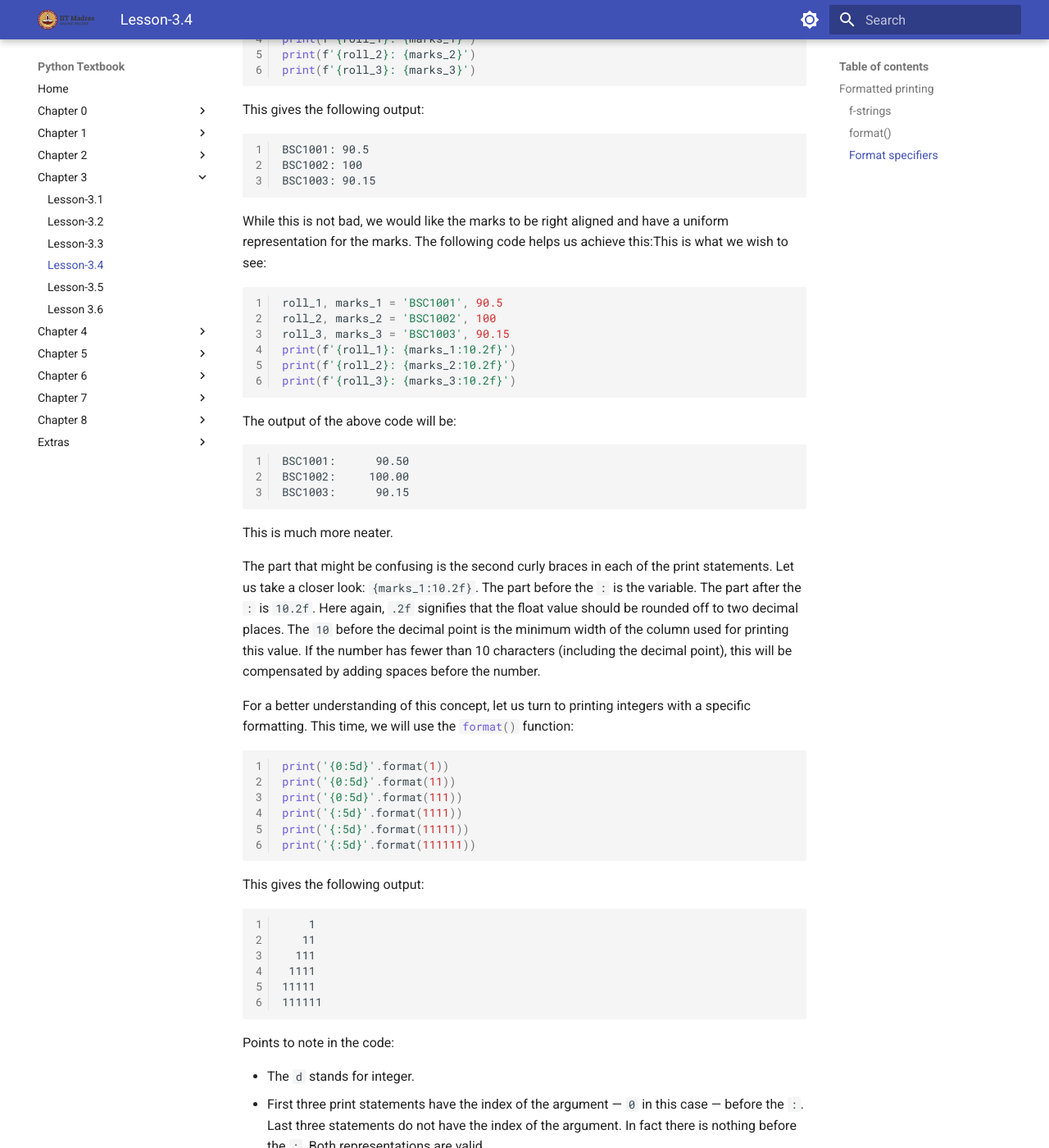
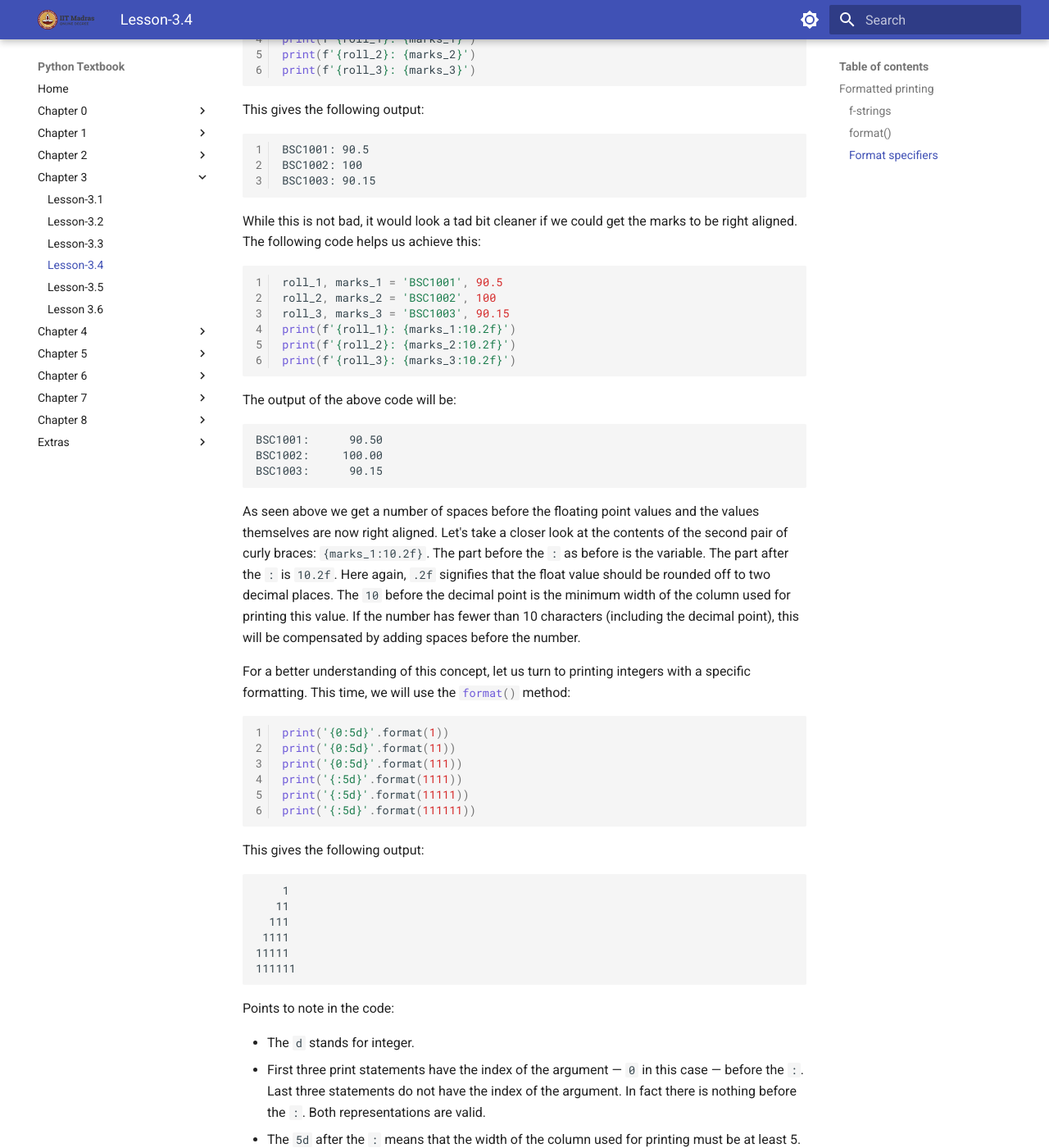
Before and after one commit to bsc-iitm/python-textbook, an MkDocs documentation site: the page built from docs/chapter-3/lesson-3.4.md, in a window 1280 px wide and 1400 px high, scrolled down 4943 px. Shown: the whole window at 82% size. Built offline with MkDocs 1.6.1 and Material for MkDocs 9.7.7, drawn with Linux system fonts in a browser that asks for light colours; some of the changed text lies outside the part shown.

Commit message:
chapter 3 changes done

````diff
--- a/docs/chapter-3/lesson-3.4.md
+++ b/docs/chapter-3/lesson-3.4.md
@@ -88,7 +88,7 @@ for i in range(1, 11):
 
 For an input of 3, this will give the following result:
 
-``` linenums="1"
+```
 Multiplication table for 3
 3 X 1   =    3
 3 X 2   =    6
@@ -106,7 +106,7 @@ The `\t` is a tab character. It has been added before and after the `=`. Remove
 
 Till now we have passed f-strings to the `#!py print()` function. Nothing stops us from using it to define other string variables:
 
-```python
+```python linenums="1"
 name = input()
 qual = input()
 gender = input()
@@ -125,14 +125,14 @@ Try to guess what this code is doing.
 
 Another way to format strings is using a string method called `#!py format()`.
 
-```python
+```python linenums="1"
 name = input()
 print('Hi, {}!'.format(name))
 ```
 
 In the above string, the curly braces will be replaced by the value of the variable `name`.  Another example:
 
-```python
+```python linenums="1"
 l, b = int(input()), int(input())
 print('The length of the rectangle is {} units'.format(l))
 print('The breadth of the rectangle is {} units'.format(b))
@@ -157,7 +157,7 @@ fruit2 = 'banana'
 print('{} and {} are fruits'.format(fruit1, fruit2))
 ```
 
-In this code, the mapping is implicit. The first pair of curly braces is mapped to the first argument and so on. This can be made explicit by specifying which argument a particular curly braces will be mapped to:
+In this code, the mapping is implicit. The first pair of curly braces is mapped to the first argument and so on. This can be made explicit by specifying which argument a particular pair of curly braces will be mapped to:
 
 ```python linenums="1"
 fruit1 = 'apple'
@@ -208,12 +208,12 @@ The value of pi is approximately 3.14
 Let us look at the content inside the curly braces: `{pi_approx:.2f}`. The first part before the `:` is the variable. Nothing new here. The part after `:` is called a format specifier. `.2f` means the following:
 
 - `.`  -  this signifies the decimal point.
-- `2`  -  since this comes after the decimal point, it stipulates that there should be exactly two numbers after the decimal point. In other words, the value (`pi_approx`) should be rounded off to two decimal places.
+- `2`  -  since this comes after the decimal point, it stipulates that there should be exactly two numbers after the decimal point. In other words, the value `pi_approx` should be rounded off to two decimal places.
 - `f`  -  this signifies that we are dealing with a `float` value.
 
 Let us consider a variant of this code:
 
-```python
+```python linenums="1"
 pi_approx = 22 / 7
 print(f'The value of pi is approximately {pi_approx:.3f}')
 ```
@@ -243,7 +243,7 @@ BSC1002: 100
 BSC1003: 90.15
 ```
 
-While this is not bad, we would like the marks to be right aligned and have a uniform representation for the marks. The following code helps us achieve this:This is what we wish to see:
+While this is not bad, it would look a tad bit cleaner if we could get the marks to be right aligned. The following code helps us achieve this:
 
 ```python linenums="1"
 roll_1, marks_1 = 'BSC1001', 90.5
@@ -256,18 +256,16 @@ print(f'{roll_3}: {marks_3:10.2f}')
 
 The output of the above code will be:
 
-``` linenums="1"
+```
 BSC1001:      90.50
 BSC1002:     100.00
 BSC1003:      90.15
 ```
 
-This is much more neater.
 
+As seen above we get a number of spaces before the floating point values and the values themselves are now right aligned. Let's take a closer look at the contents of the second pair of curly braces: `{marks_1:10.2f}`. The part before the `:` as before is the variable. The part after the `:` is `10.2f`. Here again, `.2f` signifies that the float value should be rounded off to two decimal places. The `10` before the decimal point is the minimum width of the column used for printing this value. If the number has fewer than 10 characters (including the decimal point), this will be compensated by adding spaces before the number.
 
-The part that might be confusing is the second curly braces in each of the print statements. Let us take a closer look: `{marks_1:10.2f}`. The part before the `:` is the variable. The part after the `:` is `10.2f`. Here again, `.2f` signifies that the float value should be rounded off to two decimal places. The `10` before the decimal point is the minimum width of the column used for printing this value. If the number has fewer than 10 characters (including the decimal point), this will be compensated by adding spaces before the number.
-
-For a better understanding of this concept, let us turn to printing integers with a specific formatting. This time, we will use the `#!py format()` function:
+For a better understanding of this concept, let us turn to printing integers with a specific formatting. This time, we will use the `#!py format()` method:
 
 ```python linenums="1"
 print('{0:5d}'.format(1))
@@ -280,7 +278,7 @@ print('{:5d}'.format(111111))
 
 This gives the following output:
 
-``` linenums="1"
+```
     1
    11
   111
@@ -295,3 +293,5 @@ Points to note in the code:
 - First three print statements have the index of the argument — `0` in this case — before the `:`. Last three statements do not have the index of the argument. In fact there is nothing before the `:`. Both representations are valid.
 - The `5d` after the `:` means that the width of the column used for printing must be at least 5.
 - Lines 1 to 4 have spaces before them as the integer being printed has fewer than five characters.
+- Line 5 has exactly five characters, leaving no empty room for spaces.
+- And line 6 obviously has more characters than the specified minimum width and thus is printed as such.
--- a/mkdocs.yml
+++ b/mkdocs.yml
@@ -47,5 +47,6 @@ extra_css:
   - stylesheets/extra.css
 
 extra_javascript:
+  - javascripts/mathjax.js
   - https://polyfill.io/v3/polyfill.min.js?features=es6
   - https://cdn.jsdelivr.net/npm/mathjax@3/es5/tex-mml-chtml.js
````
Also changed, not shown: docs/chapter-3/lesson-3.2.md (+6 -6 lines), docs/chapter-3/lesson-3.3.md (+18 -16 lines), docs/chapter-3/lesson-3.5.md (+17 -10 lines), docs/chapter-3/lesson-3.6.md (+17 -13 lines).
